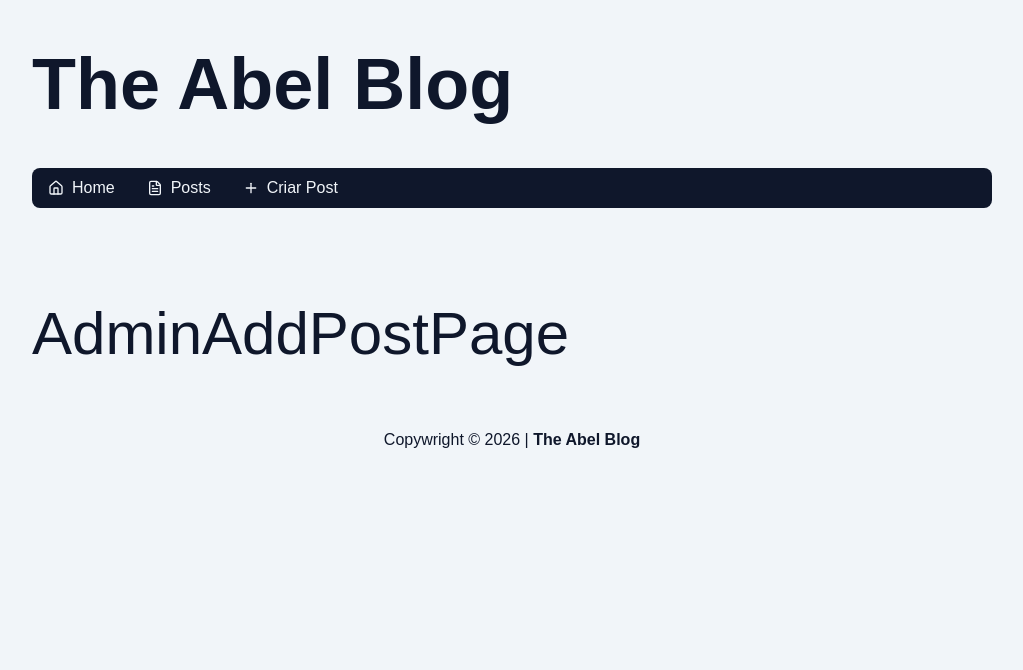
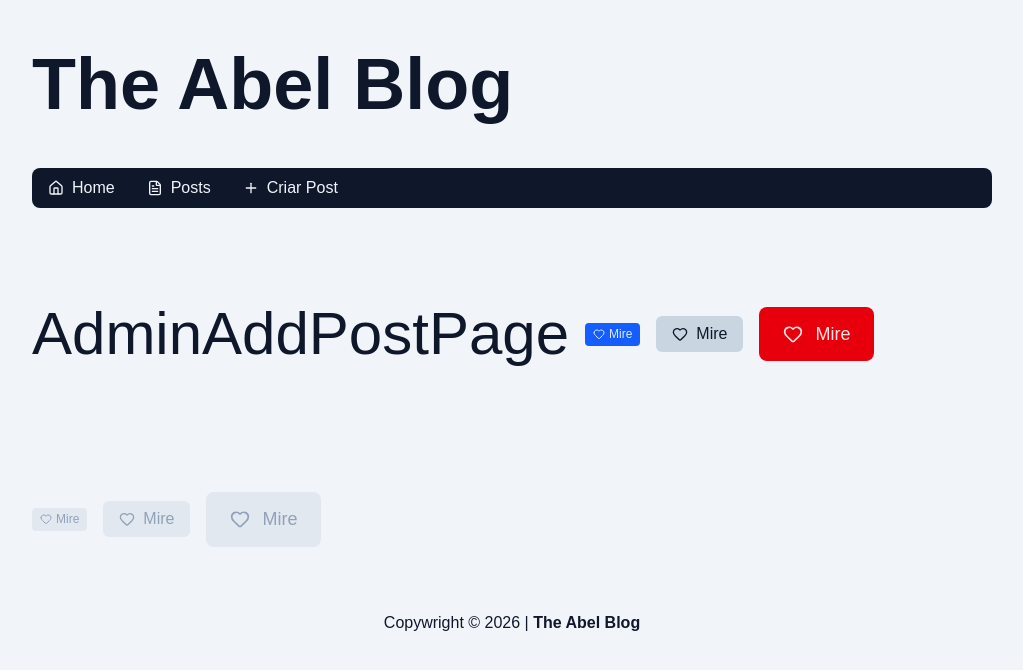
Before and after one commit to abelbarreto-dev/blog_abel, a Next.js app: page /admin/post/new in a window 1280 px wide. Shown: the top 670 px of the page, without its empty margins (128-1151 px from the left). Built offline with nearby package versions, Linux system fonts and the light colour scheme.

Commit message:
feat: finish button component creation

```diff
--- a/src/app/admin/post/new/page.tsx
+++ b/src/app/admin/post/new/page.tsx
@@ -1,3 +1,20 @@
+import { Button } from "@/components/Button";
+import { HeartIcon } from "lucide-react";
+
 export default async function AdminAddPostPage() {
-    return <div className="py-16 text-6xl">AdminAddPostPage</div>
+    return (
+        <div>
+            <div className="py-16 text-6xl flex flex-wrap items-center gap-4">AdminAddPostPage
+                <Button variant="default" size="sm"><HeartIcon />Mire</Button>
+                <Button variant="ghost" size="md"><HeartIcon />Mire</Button>
+                <Button variant="danger" size="lg"><HeartIcon />Mire</Button>
+            </div>
+
+            <div className="py-16 text-6xl flex flex-wrap items-center gap-4">
+                <Button variant="default" size="sm" disabled><HeartIcon />Mire</Button>
+                <Button variant="ghost" size="md" disabled><HeartIcon />Mire</Button>
+                <Button variant="danger" size="lg" disabled><HeartIcon />Mire</Button>
+            </div>
+        </div>
+    );
 }
--- a/src/components/Button/index.tsx
+++ b/src/components/Button/index.tsx
@@ -13,18 +13,30 @@
     children, variant, size="md", ...props
 }: ButtonProps) {
     const buttonVariants: Record<ButtonVariants, string> = {
-        default: clsx("bg-blue-600 text-blue-100"),
-        ghost: clsx("bg-slate-200 text-slate-900"),
-        danger: clsx("bg-red-600 text-red-100"),
+        default: clsx("bg-blue-600 text-blue-100 hover:bg-blue-700"),
+        ghost: clsx("bg-slate-300 text-slate-900 hover:bg-slate-400"),
+        danger: clsx("bg-red-600 text-red-100 hover:bg-red-700"),
     };
 
     const buttonSizes: Record<ButtonSizes, string> = {
-        sm: clsx(),
-        md: clsx(),
-        lg: clsx()
+        sm: clsx("text-xs/tight py-1 px-2 rounded-sm",
+            "[&_svg]:w-3 [&_svg]:h-3 gap-1"
+        ),
+        md: clsx("text-base/tight py-2 px-4 rounded-md",
+            "[&_svg]:w-4 [&_svg]:h-4 gap-2"
+        ),
+        lg: clsx("text-lg/tight py-4 px-6 rounded-lg",
+            "[&_svg]:w-5 [&_svg]:h-5 gap-3"
+        ),
     };
 
-    const buttonCLasses = clsx(buttonVariants[variant], buttonSizes[size]);
+    const buttonCLasses = clsx(buttonVariants[variant], buttonSizes[size],
+        "flex items-center justify-center",
+        "cursor-pointer",
+        "transition",
+        "disabled:bg-slate-200 disabled:text-slate-400 disabled:cursor-not-allowed",
+        props.className,
+    );
 
     return (
         <button className={buttonCLasses} {...props}>{children}</button>
--- a/src/components/DialogConfirm/index.tsx
+++ b/src/components/DialogConfirm/index.tsx
@@ -1,4 +1,6 @@
 import clsx from "clsx";
+import { Button } from "../Button";
+import { BanIcon, CheckIcon } from "lucide-react";
 
 type DialogConfirmProps = {
     title: string;
@@ -38,33 +40,14 @@
                 <h3 className="font-extrabold text-xl">{title}</h3>
                 <p>{message}</p>
                 <div className="flex items-center justify-around gap-2">
-                    <button
-                        className={clsx(
-                            "bg-slate-300 text-slate-950 hover:bg-slate-400 transition",
-                            "flex items-center justify-center",
-                            "py-2 px-4 rounded-lg",
-                            "cursor-pointer",
-                            "disabled:text-slate-200 disabled:text-slate-400 disabled:cursor-not-allowed"
-                        )}
-                        autoFocus
-                        onClick={onCancel}
-                        disabled={disabled}
-                    >
+                    <Button variant="ghost" size="md" onClick={onCancel} autoFocus disabled={disabled}>
+                        <BanIcon />
                         Cancelar
-                    </button>
-                    <button
-                        className={clsx(
-                            "bg-blue-500 text-slate-50 hover:bg-blue-600 transition",
-                            "flex items-center justify-center",
-                            "py-2 px-4 rounded-lg",
-                            "cursor-pointer",
-                            "disabled:text-slate-200 disabled:text-slate-400 disabled:cursor-not-allowed"
-                        )}
-                        onClick={onConfirm}
-                        disabled={disabled}
-                    >
-                        Ok
-                    </button>
+                    </Button>
+                    <Button variant="default" size="md" onClick={onConfirm}>
+                        <CheckIcon />
+                        OK
+                    </Button>
                 </div>
             </div>
         </div>
```
